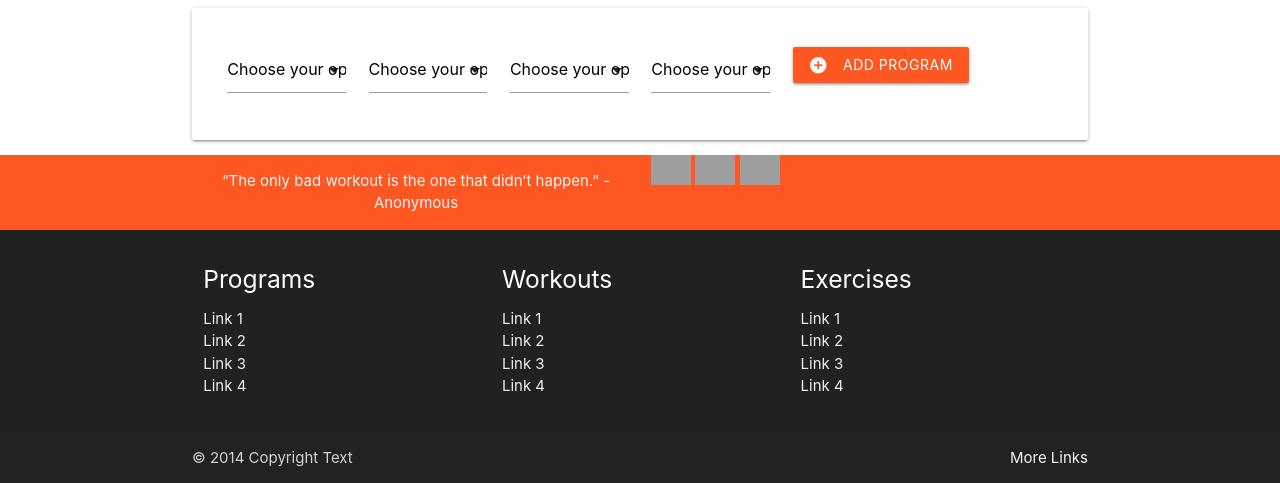
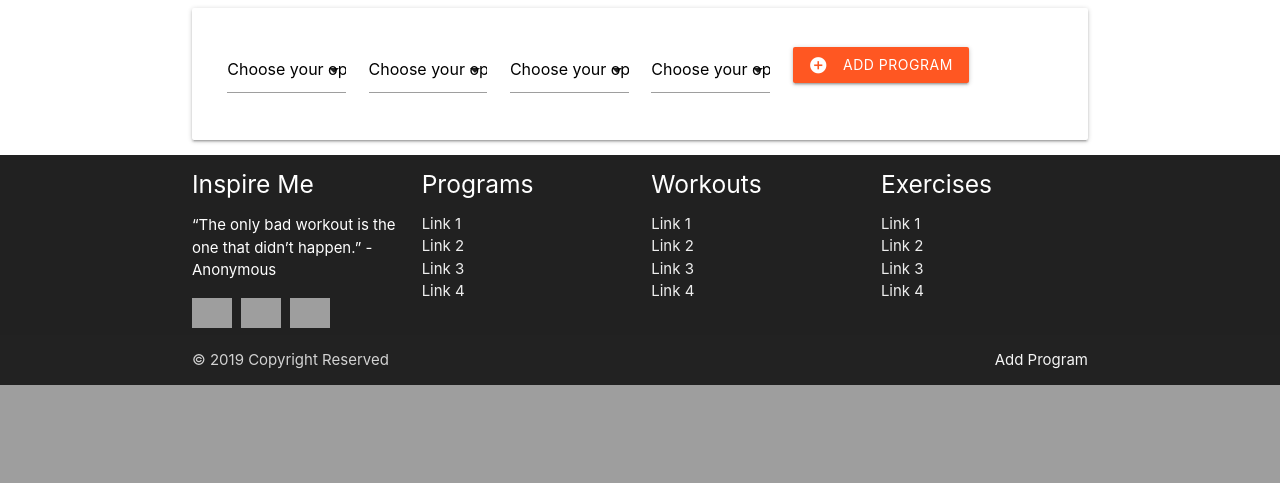
Before and after one commit to K0vacs/traineroneone, a Flask app: page / in a window 1280 px wide. Shown: the part 564-1047 px from the top of the page. After the commit the page ends 949 px from the top, so only its background shows below. Run offline with Flask 2, Linux system fonts and the light colour scheme; data that the repository does not hold is empty; some libraries are stand-ins or nearby versions; grey boxes are pictures that could not be loaded.

Commit message:
Further improvements made to footer

```diff
--- a/static/css/style.css
+++ b/static/css/style.css
@@ -1,4 +1,16 @@
 /* ----- Not Added to SCSS Styling ----- */
+
+.mt-1 {
+ margin-top: 1.1em;
+}
+
+.mt-1 a {
+  padding-right: 5px;
+}
+
+.footer-copyright .row {
+  margin-bottom: 0;
+}
 
 .page-footer {
   padding-top: 0;
--- a/templates/base.html
+++ b/templates/base.html
@@ -37,32 +37,24 @@
     {% block content %} {% endblock %}
 
     <footer class="grey darken-4 page-footer">
-        <div class="deep-orange">
-            <div class="container">
-                <div class="row">
-                    <div class="col s6">
-                        <p class="grey-text text-lighten-4 footer-quote">
-                            {{ quote }}
-                        </p>
-                    </div>
-                    <div class="col s6">
-                        <a href="https://www.linkedin.com/in/ferenc-kovacs-06190671/">
+        <div class="container">
+            <div class="row align-grid">
+                <div class="col s3">
+                    <h5 class="white-text">Inspire Me</h5>
+                    <p class="white-text mt-1">{{ quote }}</p>
+                    <div class="mt-1">
+                        <a target="_blank" href="https://www.linkedin.com/in/ferenc-kovacs-06190671/">
                             <img src="https://traineroneonebucket.s3-eu-west-1.amazonaws.com/linkedin.png" height="30px" weight="30px">
                         </a>
-                        <a href="https://github.com/K0vacs/">
+                        <a target="_blank" href="https://github.com/K0vacs/">
                             <img src="https://traineroneonebucket.s3-eu-west-1.amazonaws.com/github.png" height="30px" weight="30px">
                         </a>
-                        <a href="https://k0vacs.github.io/Ferenc-Kovacs-Resume/">
+                        <a target="_blank" href="https://k0vacs.github.io/Ferenc-Kovacs-Resume/">
                             <img src="https://traineroneonebucket.s3-eu-west-1.amazonaws.com/website.png" height="30px" weight="30px">
                         </a>
                     </div>
                 </div>
-            </div>
-
-        </div>
-        <div class="container">
-            <div class="row">
-                <div class="col s4">
+                <div class="col s3">
                     <h5 class="white-text">Programs</h5>
                     <ul>
                         <li><a class="grey-text text-lighten-3" href="#!">Link 1</a></li>
@@ -71,7 +63,7 @@
                         <li><a class="grey-text text-lighten-3" href="#!">Link 4</a></li>
                     </ul>
                 </div>
-                <div class="col s4">
+                <div class="col s3">
                     <h5 class="white-text">Workouts</h5>
                     <ul>
                         <li><a class="grey-text text-lighten-3" href="#!">Link 1</a></li>
@@ -80,7 +72,7 @@
                         <li><a class="grey-text text-lighten-3" href="#!">Link 4</a></li>
                     </ul>
                 </div>
-                <div class="col s4">
+                <div class="col s3">
                     <h5 class="white-text">Exercises</h5>
                     <ul>
                         <li><a class="grey-text text-lighten-3" href="#!">Link 1</a></li>
@@ -93,8 +85,10 @@
         </div>
         <div class="footer-copyright">
             <div class="container">
-                © 2014 Copyright Text
-                <a class="grey-text text-lighten-4 right" href="#!">More Links</a>
+                <div class="row">
+                    © 2019 Copyright Reserved
+                    <a class="grey-text text-lighten-4 right" href="{{url_for('add_program')}}">Add Program</a>
+                </div>
             </div>
         </div>
     </footer>
```
